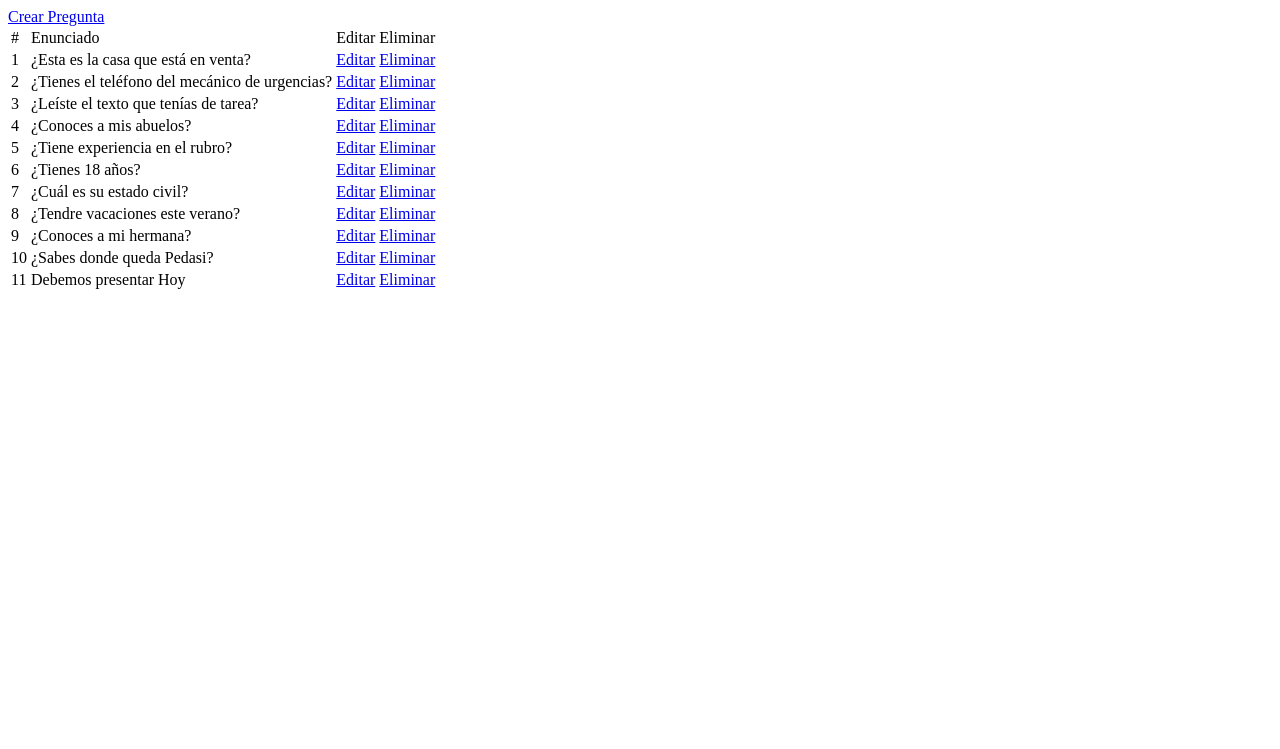
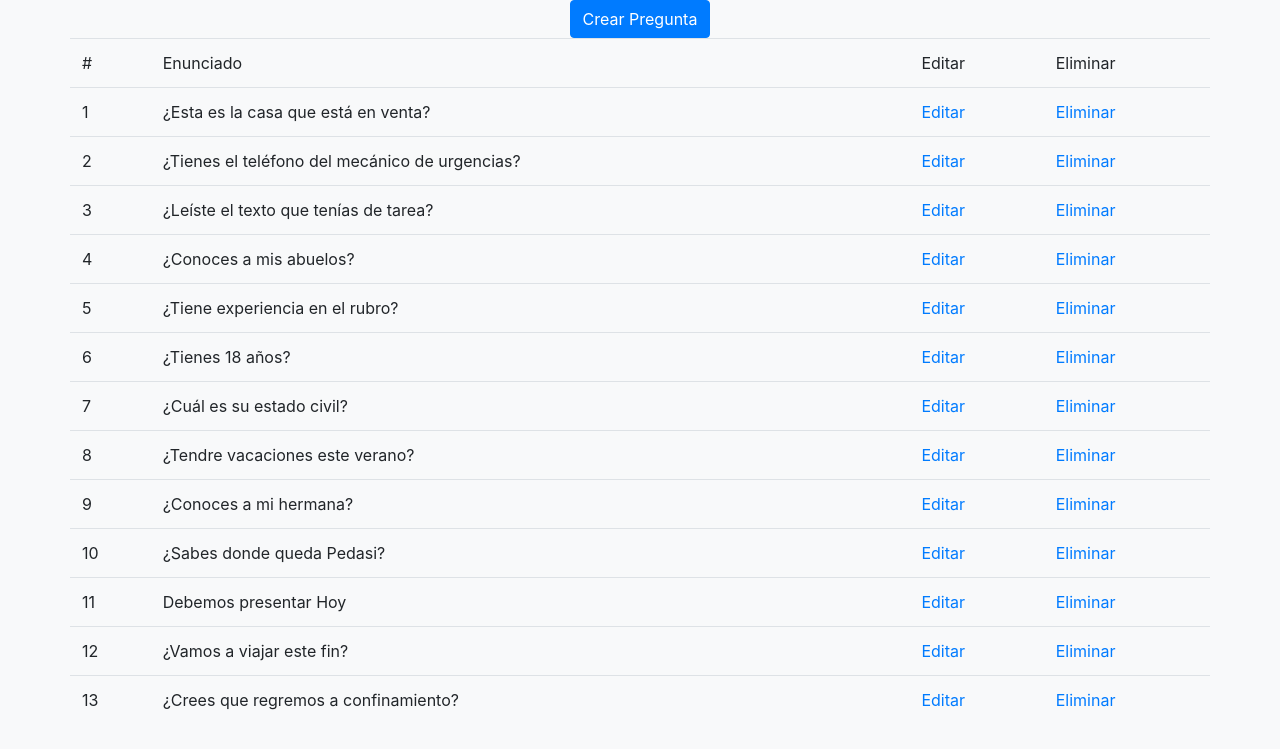
Before and after one commit to iavega/Proyecto1-DVII, a PHP site: page /mantenimiento.php in a window 1280 px wide. Shown: the top 749 px of the page. Run offline with PHP 8.4, Linux system fonts and the light colour scheme; data comes from the database, SQL or seed files in the repository; data that the repository does not hold is empty.

Commit message:
update proyecto

```diff
--- a/code/mantenimiento.php
+++ b/code/mantenimiento.php
@@ -9,11 +9,14 @@ $consulta = $obj->showAll();
     <meta charset="UTF-8">
     <meta name="viewport" content="width=device-width, initial-scale=1.0">
     <meta http-equiv="X-UA-Compatible" content="ie=edge">
+    <link rel="stylesheet" href="./css/bootstrap.css">
     <title>Proyecto #1 | Mantenimiento</title>
 </head>
-<body>
-    <a href="mantenimiento_preguntas.php">Crear Pregunta</a>
-    <table>
+<body class="bg-light">
+    <div class="container">
+    <div class="row justify-content-center ">
+    <a href="mantenimiento_preguntas.php" type="button" class="btn btn-primary">Crear Pregunta</a>
+    <table class="table">
         <thead>
             <tr>
                 <td>#</td>
@@ -37,5 +40,7 @@ $consulta = $obj->showAll();
         ?>
         </tbody>
     </table>
+    </div>
+    </div>
 </body>
 </html>
--- a/proyecto.sql
+++ b/proyecto.sql
@@ -48,8 +48,8 @@ INSERT INTO `preguntas` (`id`, `titulo`) VALUES
 (8, '¿Tendre vacaciones este verano?'),
 (9, '¿Conoces a mi hermana?'),
 (10, '¿Sabes donde queda Pedasi?'),
-(11, 'Debemos presentar Hoy');
-(12, '¿Vamos a viajar este fin?');
+(11, 'Debemos presentar Hoy'),
+(12, '¿Vamos a viajar este fin?'),
 (13, '¿Crees que regremos a confinamiento?');
 -- --------------------------------------------------------
 
```
Also changed, not shown: code/reportes.php (added, +22 -0 lines).
